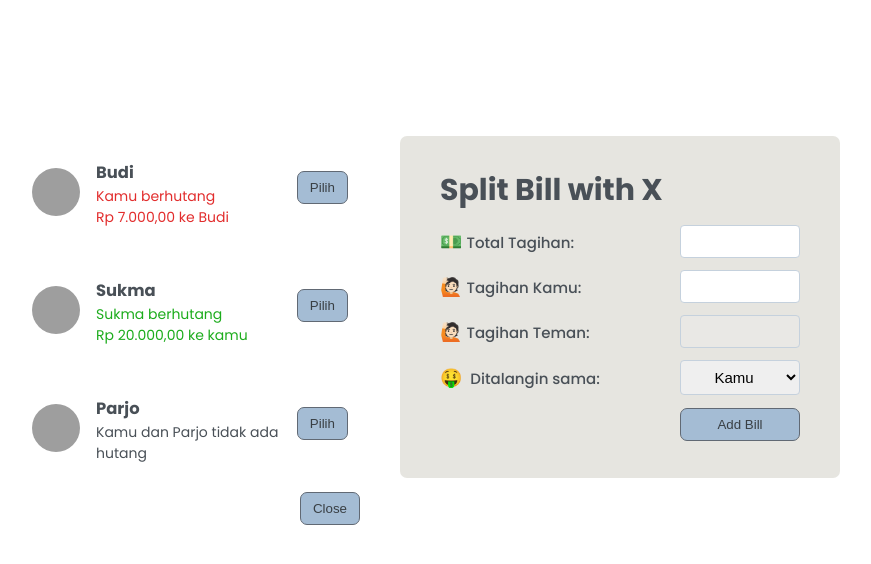
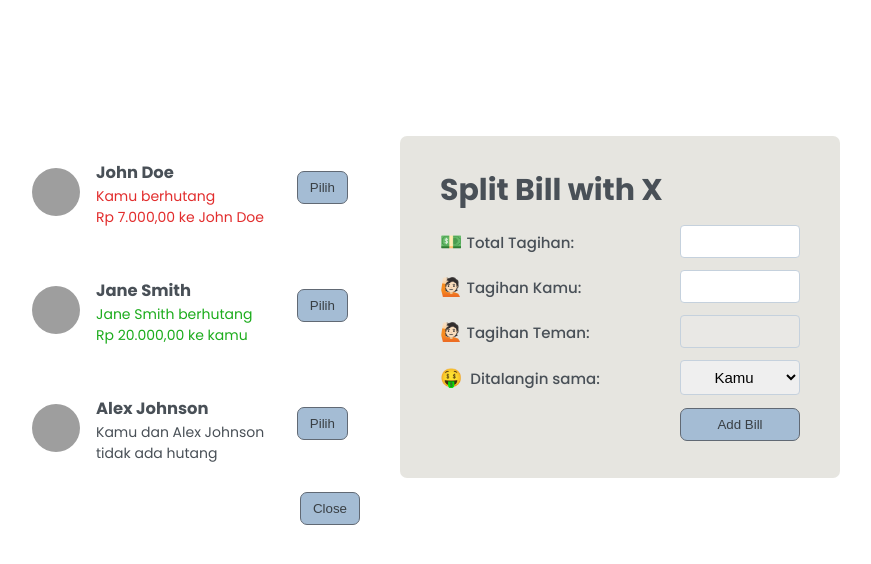
Before and after one commit to luthfizone/split-bill-project-kelas-fullstack, a React (Vite) app: page / in a window 1280 px wide. Shown: the top 564 px of the page, without its empty margins (210-1081 px from the left). Built offline with nearby package versions, Linux system fonts and the light colour scheme; grey boxes are pictures that could not be loaded.

Commit message:
feat: change sample data to english language

```diff
--- a/src/components/form/FormSplitBill.jsx
+++ b/src/components/form/FormSplitBill.jsx
@@ -42,7 +42,7 @@ function FormSplitBill() {
         <option value="friend">X</option>
       </select>
 
-      <button className="button btn-bill">Add Bill</button>
+      <button className="button">Add Bill</button>
     </form>
   );
 }
--- a/src/data/sample.json
+++ b/src/data/sample.json
@@ -1,19 +1,19 @@
 [
   {
     "id": 118836,
-    "name": "Budi",
+    "name": "John Doe",
     "image": "https://i.pravatar.cc/48?u=118836",
     "balance": -7000
   },
   {
     "id": 933372,
-    "name": "Sukma",
+    "name": "Jane Smith",
     "image": "https://i.pravatar.cc/48?u=933372",
     "balance": 20000
   },
   {
     "id": 499476,
-    "name": "Parjo",
+    "name": "Alex Johnson",
     "image": "https://i.pravatar.cc/48?u=499476",
     "balance": 0
   }
```
